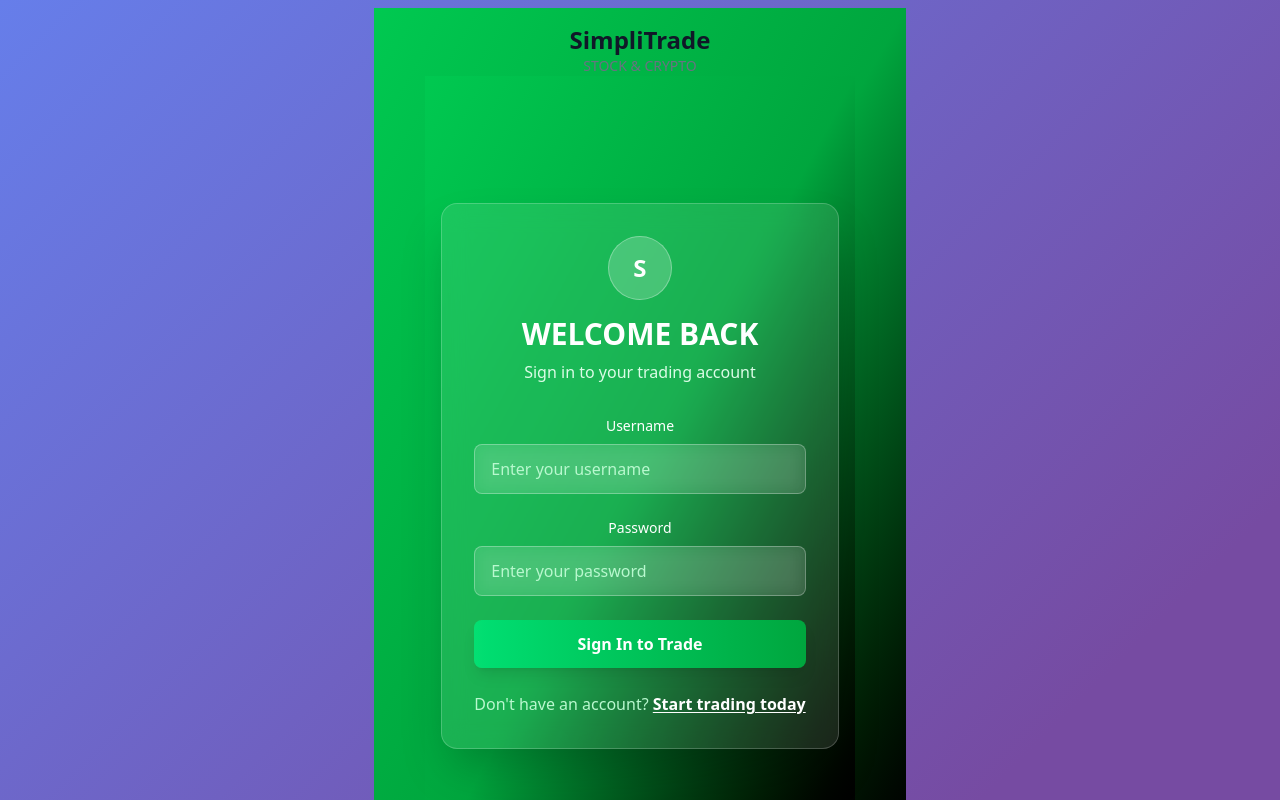
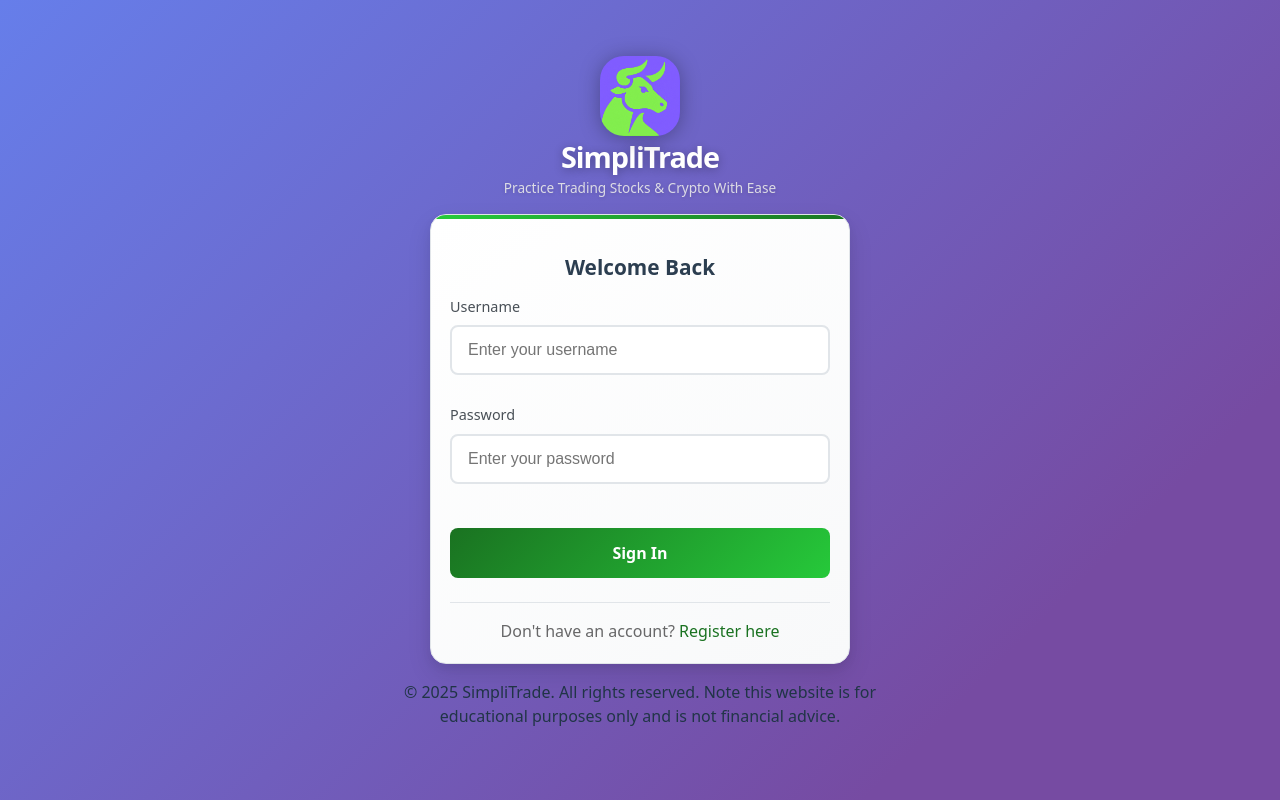
Before and after one commit to KevinMuniz1/Paper-Trading-Financial-Application, a React (Vite) app in the folder frontend/: page / in a window 1280 px wide. Built offline with nearby package versions, Linux system fonts and the light colour scheme.

Commit message:
use frontend branch login/register design

```diff
--- a/frontend/src/components/Login.tsx
+++ b/frontend/src/components/Login.tsx
@@ -8,14 +8,12 @@ function Login() {
   const [message, setMessage] = useState('');
   const [loginName, setLoginName] = useState('');
   const [loginPassword, setPassword] = useState('');
-  const [isLoading, setIsLoading] = useState(false);
 
 
   const navigate = useNavigate();
 
   async function doLogin(event: any): Promise<void> {
     event.preventDefault();
-    setIsLoading(true);
 
     const obj = { login: loginName, password: loginPassword };
     const js = JSON.stringify(obj);
@@ -27,10 +25,10 @@ function Login() {
         headers: { 'Content-Type': 'application/json' }
       });
 
-      const res = JSON.parse(await response.text());
+      const res = await response.json();
 
       if (res.id <= 0) {
-        setMessage('User/Password combination incorrect');
+        setMessage(res.error || 'User/Password combination incorrect');
       } else {
         const user = {
           firstName: res.firstName,
@@ -42,147 +40,57 @@ function Login() {
         navigate('/dashboard');
       }
     } catch (error: any) {
-      alert(error.toString());
-    } finally {
-      setIsLoading(false);
+      console.error('Login error:', error);
+      setMessage('Connection error. Please check if the server is running.');
     }
   }
-/*
+
   return (
     <div id="loginDiv">
-      <span id="inner-title">PLEASE LOG IN</span><br />
+      <h2 id="inner-title">Welcome Back</h2>
+
+      {message && (
+        <div className="error-message">
+          {message}
+        </div>
+      )}
+
+      <form onSubmit={doLogin}>
+        <div className="form-group">
+          <label htmlFor="loginName">Username</label>
           <input
             type="text"
             id="loginName"
-        placeholder="Username"
+            placeholder="Enter your username"
+            value={loginName}
             onChange={(e) => setLoginName(e.target.value)}
-      /><br />
+            required
+          />
+        </div>
+
+        <div className="form-group">
+          <label htmlFor="loginPassword">Password</label>
           <input
             type="password"
             id="loginPassword"
-        placeholder="Password"
+            placeholder="Enter your password"
+            value={loginPassword}
             onChange={(e) => setPassword(e.target.value)}
-      /><br />
-      <input
-        type="submit"
-        id="loginButton"
-        className="buttons"
-        value="Do It"
-        onClick={doLogin}
-      /><br />
-      <span id="loginResult">{message}</span>
-
-      {/*<p>Don't have an account? <a href="/register">Register here</a></p>}
-      <div style={{ marginTop: '20px', textAlign: 'center' }}>
-        <span>Don't have an account? </span>
-        <a href="/register" style={{ color: '#007bff', textDecoration: 'underline' }}>
-          Register here
-        </a>
-      </div>
-
-    </div>
-
-
-  );  */
-  return (
-    <div className="min-h-screen bg-gradient-to-br from-green-500 via-green-600 to-black m-0 p-0">
-      {/* Glass Effect Overlay */}
-      <div></div>
-
-      {/* Main Content */}
-      <div className="relative min-h-screen flex items-center justify-center p-4">
-        {/* Glass Card */}
-        <div className="bg-white/10 backdrop-blur-md border border-white/20 rounded-2xl shadow-2xl p-8 w-full max-w-md">
-          {/* Header */}
-          <div className="text-center mb-8">
-            <div className="mx-auto w-16 h-16 bg-white/20 rounded-full flex items-center justify-center mb-4 border border-white/30">
-              <span className="text-white text-2xl font-bold">S</span>
-            </div>
-            <h2 className="text-3xl font-bold text-white mb-2">
-              WELCOME BACK
-            </h2>
-            <p className="text-green-100">Sign in to your trading account</p>
-          </div>
-
-          {/* Login Form */}
-          <form className="space-y-6" onSubmit={doLogin}>
-            {/* Username Input */}
-            <div>
-              <label className="block text-sm font-medium text-white mb-2">
-                Username
-              </label>
-              <div className="relative">
-                <input
-                  type="text"
-                  placeholder="Enter your username"
-                  value={loginName}
-                  onChange={(e) => setLoginName(e.target.value)}
-                  className="w-full px-4 py-3 bg-white/10 border border-white/30 rounded-lg text-white placeholder-green-200 focus:outline-none focus:ring-2 focus:ring-green-400 focus:border-transparent transition-all duration-200 backdrop-blur-sm"
             required
           />
         </div>
-            </div>
 
-            {/* Password Input */}
-            <div>
-              <label className="block text-sm font-medium text-white mb-2">
-                Password
-              </label>
-              <div className="relative">
-                <input
-                  type="password"
-                  placeholder="Enter your password"
-                  value={loginPassword}
-                  onChange={(e) => setPassword(e.target.value)}
-                  className="w-full px-4 py-3 bg-white/10 border border-white/30 rounded-lg text-white placeholder-green-200 focus:outline-none focus:ring-2 focus:ring-green-400 focus:border-transparent transition-all duration-200 backdrop-blur-sm"
-                  required
-                />
-              </div>
-            </div>
-
-            {/* Error Message */}
-            {message && (
-              <div className="bg-red-500/20 border border-red-400/50 rounded-lg p-4 backdrop-blur-sm">
-                <p className="text-red-100 text-sm font-medium">{message}</p>
-              </div>
-            )}
-
-            {/* Login Button */}
-            <button
-              type="submit"
-              disabled={isLoading}
-              className="w-full bg-gradient-to-r from-green-400 to-green-600 hover:from-green-500 hover:to-green-700 text-white py-3 px-4 rounded-lg font-semibold shadow-lg hover:shadow-xl transform hover:-translate-y-0.5 transition-all duration-200 focus:outline-none focus:ring-2 focus:ring-green-400 focus:ring-offset-2 disabled:opacity-50 disabled:cursor-not-allowed disabled:transform-none backdrop-blur-sm"
-            >
-              {isLoading ? (
-                <div className="flex items-center justify-center">
-                  <div className="w-5 h-5 border-t-2 border-white border-solid rounded-full animate-spin mr-2"></div>
-                  Signing In...
-                </div>
-              ) : (
-                'Sign In to Trade'
-              )}
+        <button type="submit" id="loginButton">
+          Sign In
         </button>
       </form>
 
-          {/* Register Link */}
-          <div className="mt-6 text-center">
-            <p className="text-green-200">
-              Don't have an account?{' '}
-              <a
-                href="/register"
-                className="text-white hover:text-green-300 font-semibold transition-colors duration-200 underline underline-offset-2"
-              >
-                Start trading today
-              </a>
-            </p>
+      <div className="form-footer">
+        <span>Don't have an account? </span>
+        <a href="/register">Register here</a>
       </div>
-        </div>
-      </div>
-
-
     </div>
   );
 }
 
-
 export default Login;
--- a/frontend/src/components/PageTitle.tsx
+++ b/frontend/src/components/PageTitle.tsx
@@ -1,12 +1,10 @@
 function PageTitle() {
     return (
-
-      <div>
-        <h1 className="text-2xl font-bold text-gray-900">SimpliTrade</h1>
-        <p className="text-sm text-gray-500">STOCK & CRYPTO</p>
-      </div>
-
-  );
-}
-
+        <div className="page-title-container">
+            <img src="/logonowords.png" alt="SimpliTrade Logo" className="logo-image" />
+            <h1 id="title">SimpliTrade</h1>
+            <h3 className="subTitle">Practice Trading Stocks & Crypto With Ease</h3>
+        </div>
+    );
+};
 export default PageTitle;
--- a/frontend/src/index.css
+++ b/frontend/src/index.css
@@ -1,19 +1,5 @@
-@import "tailwindcss";
-
-/* Remove default margins */
-body {
-  margin: 0 !important;
-  padding: 0 !important;
-}
-
-/* Optional: Ensure html also has no margins */
-html {
-  margin: 0 !important;
-  padding: 0 !important;
-}
-
-/*:root {
-  font-family: system-ui, Avenir, Helvetica, Arial, sans-serif;
+:root {
+  font-family: system-ui,Helvetica, Arial, sans-serif;
   line-height: 1.5;
   font-weight: 400;
 
@@ -80,4 +66,7 @@ button:focus-visible {
     background-color: #f9f9f9;
   }
 }
-*/
+
+.subTitle{
+  text-align: center;
+}
```
Lines whose indentation alone changed are shown as unchanged.
